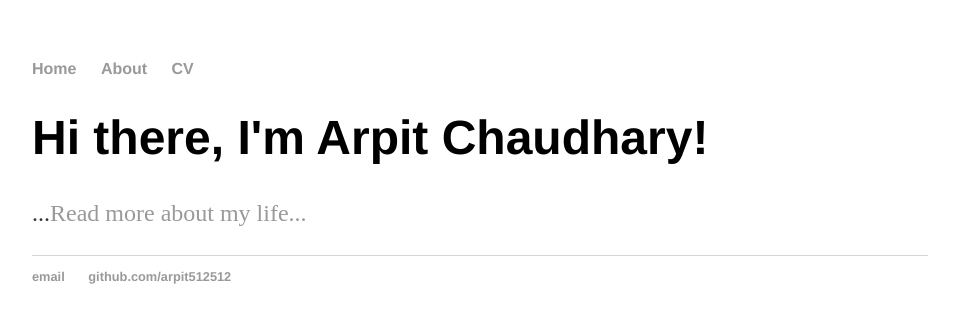
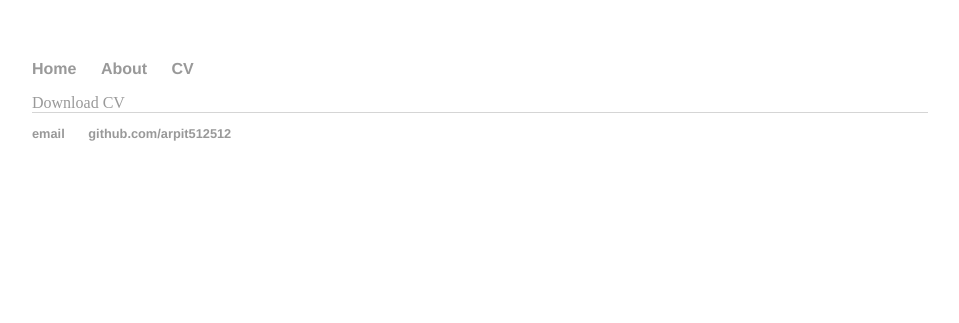
Before and after one commit to arpit512512/arpit512512.github.io, a Jekyll site: the page built from cv/index.html, in a window 1280 px wide. Shown: the top 323 px of the page, without its empty margins (160-1119 px from the left). Built offline with Jekyll 4.4.1, drawn with Linux system fonts in a browser that asks for light colours.

Commit message:
Update index.html

```diff
--- a/cv/index.html
+++ b/cv/index.html
@@ -1,8 +1,23 @@
 ---
 layout: default
-title: Arpit Chaudhary
+title: CV Arpit Chaudhary
 ---
-<div class="blurb">
-	<h1>Hi there, I'm Arpit Chaudhary!</h1>
-	<p>...<a href="/about">Read more about my life...</a></p>
-</div><!-- /.blurb -->
+
+	<div class="cv">
+		<a href="#" class="download" title="Download CV as PDF">Download CV</a>
+					<!-- <h1>Hank Quinlan</h1>
+					<address>
+					<strong>Affiliation</strong><br>
+					Street Address<br>
+					City State 12345<br>
+					<abbr title="phone">P:</abbr> (123) 456-7890<br>
+					<span class="obfuscate">youremailaddress@email.com</span>
+					</address>
+
+					<h2>Select Publications</h2>
+
+					<p><strong>Last Name, F.</strong> (204). Title of a Chapter You Wrote for a Book. In I.M Editor (Ed.), <em>The Book I Contributed To</em> (pp. 97-108). City, ST: Publisher Name. Chapter available at: <a href="#">http://permalink</a>.
+-->
+
+
+	</div>
```
